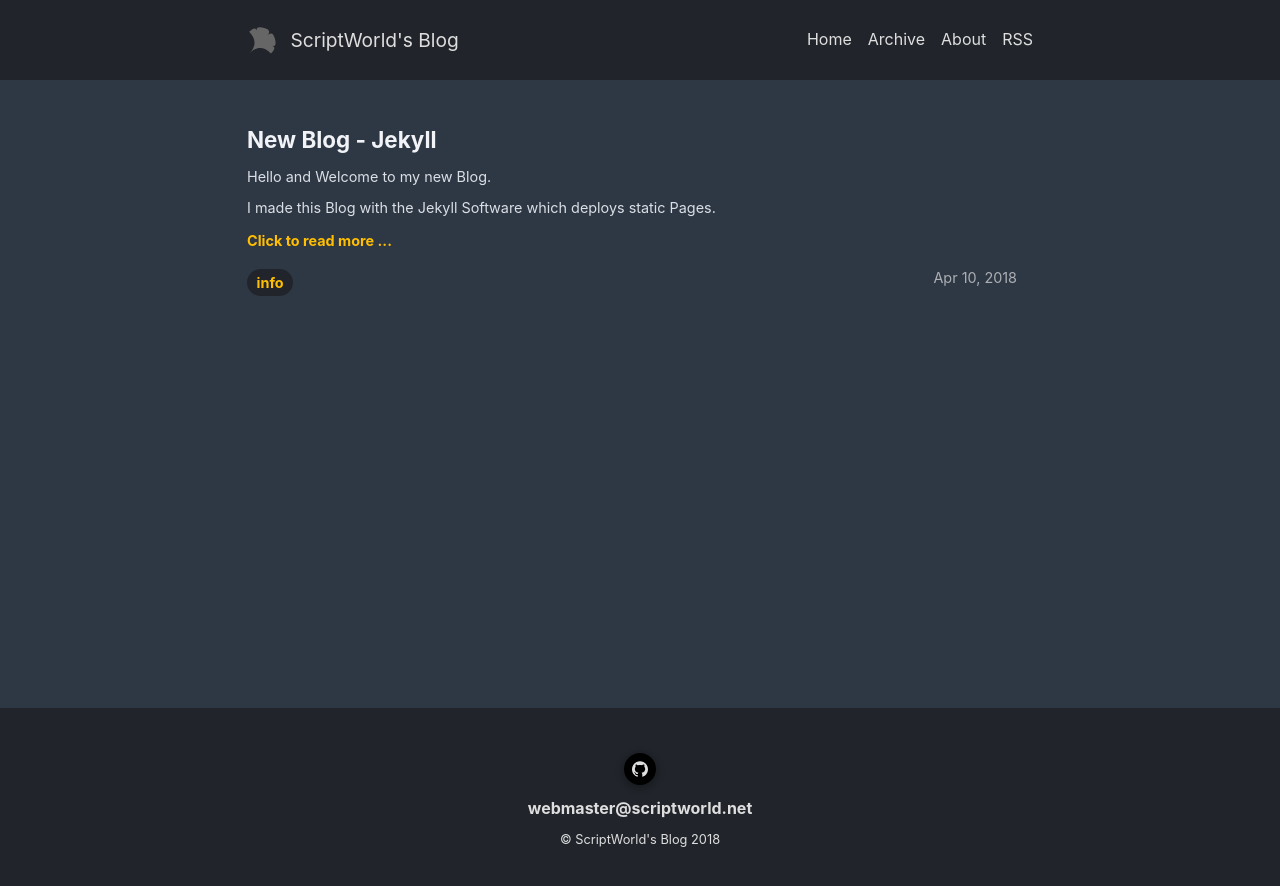
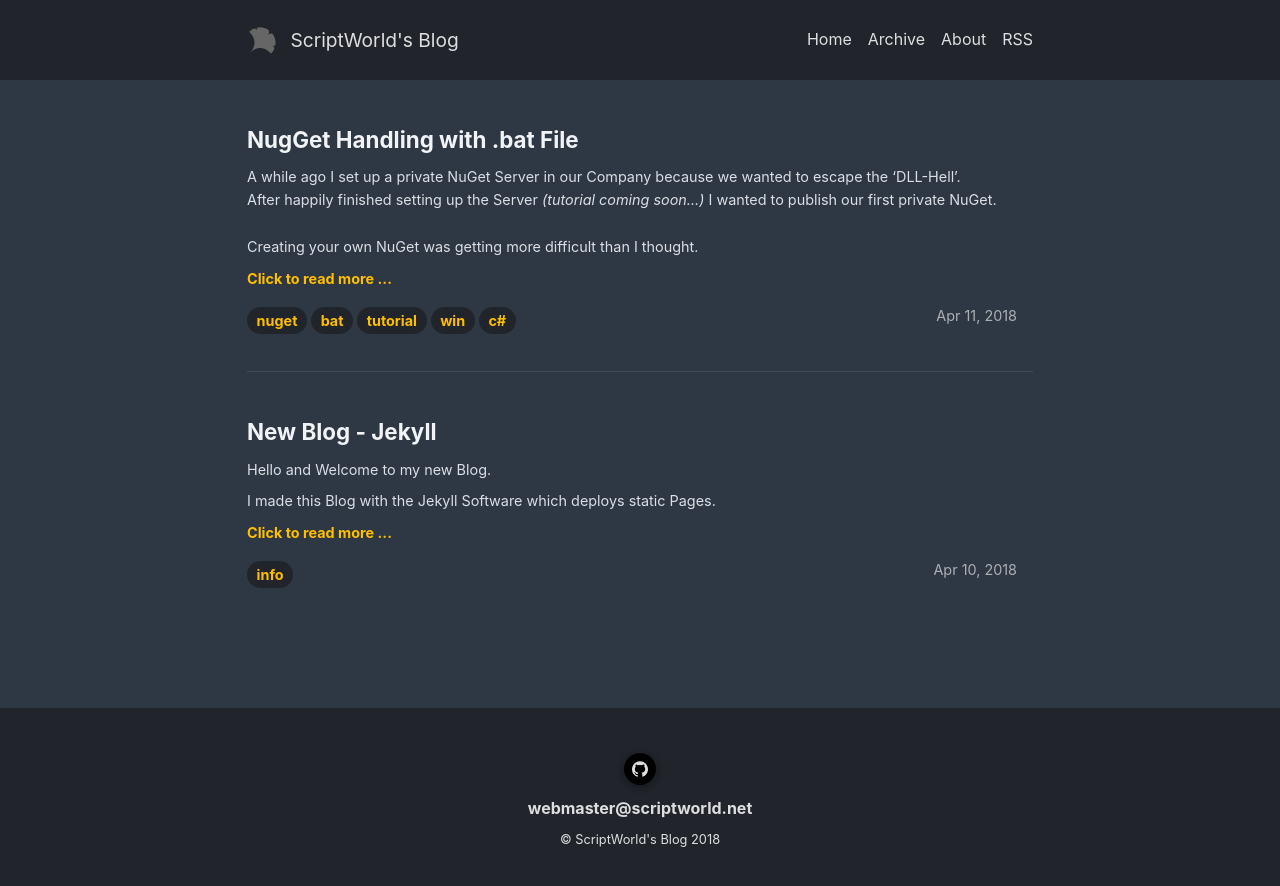
Before and after one commit to breuerfelix/breuerfelix.github.io, a Jekyll site: the page built from index.html, in a window 1280 px wide. Shown: the top 886 px of the page. Built offline with Jekyll 4.4.1, drawn with Linux system fonts in a browser that asks for light colours; the list of posts is cut into pages by our own code.

Commit message:
nuget server

```diff
--- a/_config.yml
+++ b/_config.yml
@@ -96,7 +96,7 @@ excerpt_type: html # text | html
 
 ## Build ##
 markdown: kramdown
-highlighter: rouge
+highlighter: pygments
 permalink: date
 
 exclude:
--- /dev/null
+++ b/_posts/18-04-11-Private-Nuget-Server.md
@@ -0,0 +1,50 @@
+---
+layout: post
+title: NugGet Handling with .bat File
+tags: nuget bat tutorial win c#
+category: tutorial
+---
+
+A while ago I set up a private NuGet Server in our Company because we wanted to escape the 'DLL-Hell'.<br />
+After happily finished setting up the Server _(tutorial coming soon...)_ I wanted to publish our first private NuGet.<br /><br />
+Creating your own NuGet was getting more difficult than I thought.<!--more--><br /><br />
+You have to download the `nuget.exe`, deploy it in every Project Folder you wanna turn into a NuGet and run several bash Commands to finally deploy your Package.<br />
+More explanation coming soon...<br />
+
+{% highlight powershell %}
+@echo off
+echo Proceed with checking nuget.exe and Downloading if missing.
+pause
+
+if not exist nuget.exe (
+    echo Downloading nuget.exe...
+    powershell -Command "Invoke-WebRequest https://dist.nuget.org/win-x86-commandline/latest/nuget.exe -OutFile nuget.exe"
+    echo Finished Downloading
+) else (
+    echo nuget.exe located.
+)
+
+if exist nuget.exe (
+    if exist "%~1" (
+        echo Drag and Drop recognized
+        echo Pushing the Package...
+
+        rem edit your nuget server here
+        nuget push %~1 -Source http://localhost:64591/nuget
+        echo Finished pushing.
+    ) else (
+        if exist *.nuspec (
+            rem get modified file from server
+            nuget pack
+            echo Finished.
+        ) else (
+            nuget spec
+            echo Modify *.nuspec and Start the .bat again to Pack the NuGet.
+        )
+    )
+) else (
+    echo Error locating nuget.exe !
+)
+
+pause
+{% endhighlight %}
--- a/index.html
+++ b/index.html
@@ -1,5 +1,5 @@
 ---
 layout: home
 titles:
-  en: Blog
+  en: Home
 ---
```
Also changed, not shown: Gemfile (+1 -8 lines), _posts/18-04-10-New-Blog.md (+2 -1 lines), about.md (+11 -9 lines), Gemfile.lock, _drafts/18-04-11-Private-Nuget-Server.md (deleted).
